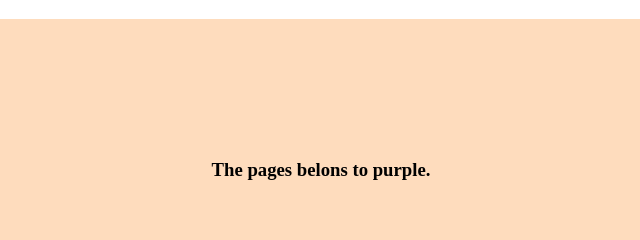
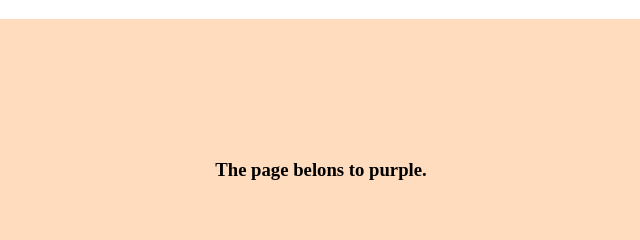
Before and after one commit to purpletianjing/my-pages, a plain HTML site: page index.html in a window 1280 px wide. Shown: the top 240 px of the page, 319-959 px from the left. Drawn offline with Linux system fonts and the light colour scheme.

Commit message:
modiy the English grammer

```diff
--- a/index.html
+++ b/index.html
@@ -6,7 +6,7 @@
 </head>
 <body>
 <div id="top">
-	<h3> The pages belons to purple.</h3>
+	<h3> The page belons to purple.</h3>
 </div>
 <div id="second">
 	<div id="name">
```
